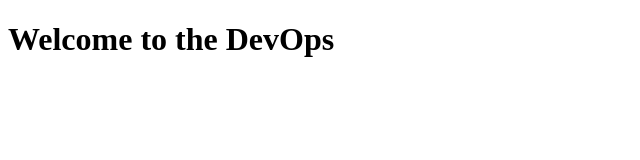
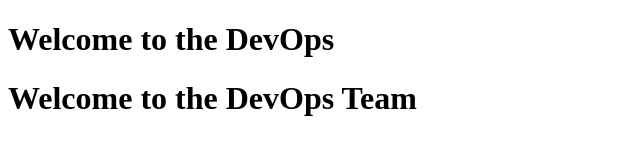
Before and after one commit to erankiraghavendra/Apache, a plain HTML site: page index.html in a window 1280 px wide. Shown: the whole page, without its empty margins (0-640 px from the left). Drawn offline with Linux system fonts and the light colour scheme.

Commit message:
updated my index.html

```diff
--- a/index.html
+++ b/index.html
@@ -6,5 +6,6 @@
 </head>
 <body>
     <h1>Welcome to the DevOps</h1>
+    <h1>Welcome to the DevOps Team</h1>
 </body>
 </html>
```
